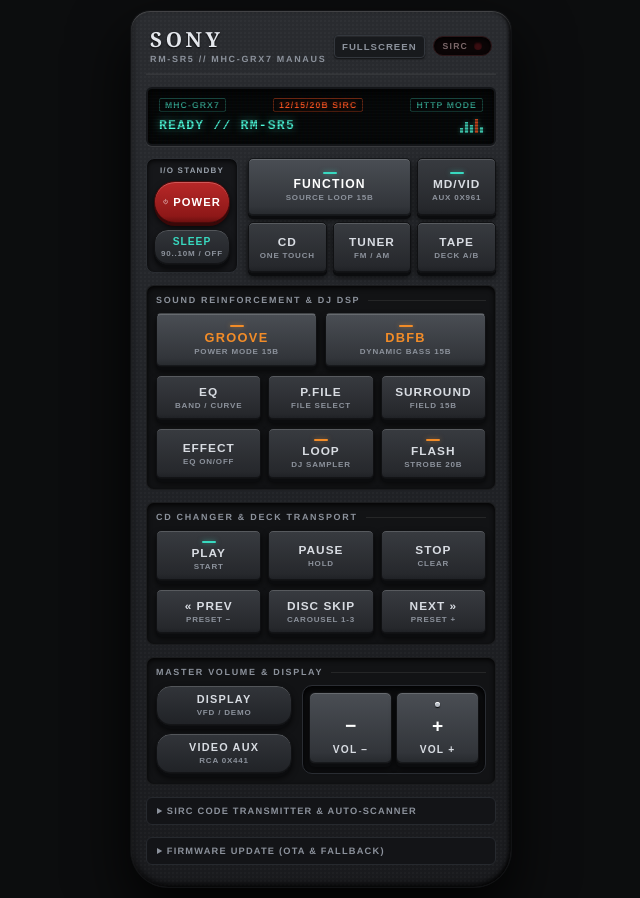
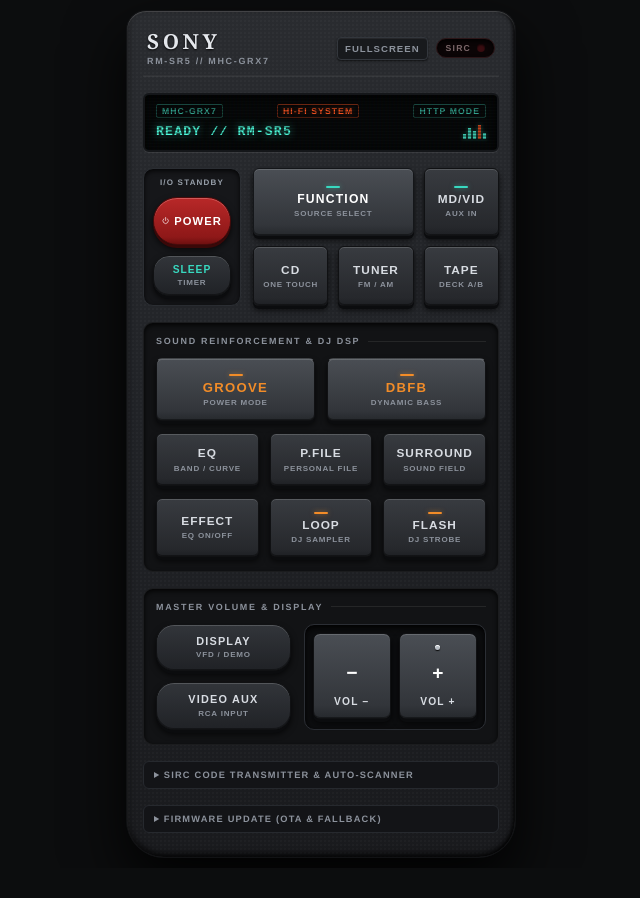
Before and after one commit to phs333/sony-grx7-remote, a plain HTML site: page main/index.html in a window 1280 px wide. Shown: the whole page, without its empty margins (319-959 px from the left). After the commit the page ends 868 px from the top, so only its background shows below. Drawn offline with Linux system fonts and the light colour scheme; no server answers.

Commit message:
Remove CD transport bay, clean hex/bit labels on buttons, and increase button spacing

```diff
--- a/main/index.html
+++ b/main/index.html
@@ -1,5 +1,6 @@
 <!DOCTYPE html>
 <html lang="pt-BR">
+
 <head>
   <meta charset="UTF-8">
   <meta name="viewport" content="width=device-width, initial-scale=1.0, maximum-scale=1.0, user-scalable=no">
@@ -51,22 +52,22 @@
     /* Carcaca fisica estilo controle Sony RM-SR5 anos 90 */
     .remote {
       width: 100%;
-    max-width: 382px;
+      max-width: 390px;
       background:
-      radial-gradient(rgba(255,255,255,0.025) 1px, transparent 0) 0 0 / 4px 4px,
+        radial-gradient(rgba(255, 255, 255, 0.025) 1px, transparent 0) 0 0 / 4px 4px,
         linear-gradient(175deg, var(--chassis-top) 0%, #212327 45%, var(--chassis-bot) 100%);
       border-radius: 20px 20px 38px 38px;
-    padding: 16px 15px 22px;
+      padding: 18px 16px 24px;
       box-shadow:
-      0 26px 60px rgba(0,0,0,0.9),
-      inset 0 1px 1px rgba(255,255,255,0.18),
-      inset 0 -3px 6px rgba(0,0,0,0.85),
-      inset 2px 0 3px rgba(255,255,255,0.05),
-      inset -2px 0 3px rgba(0,0,0,0.6);
+        0 26px 60px rgba(0, 0, 0, 0.9),
+        inset 0 1px 1px rgba(255, 255, 255, 0.18),
+        inset 0 -3px 6px rgba(0, 0, 0, 0.85),
+        inset 2px 0 3px rgba(255, 255, 255, 0.05),
+        inset -2px 0 3px rgba(0, 0, 0, 0.6);
       border: 1px solid #111214;
       display: flex;
       flex-direction: column;
-    gap: 12px;
+      gap: 16px;
       position: relative;
     }
 
@@ -75,7 +76,7 @@
       justify-content: space-between;
       align-items: center;
       padding: 2px 4px 9px;
-    border-bottom: 2px groove rgba(255,255,255,0.06);
+      border-bottom: 2px groove rgba(255, 255, 255, 0.06);
     }
 
     .sony-logo {
@@ -84,7 +85,7 @@
       font-size: 1.3rem;
       letter-spacing: 3.5px;
       color: #e4e7ec;
-    text-shadow: 0 1px 2px rgba(0,0,0,0.9);
+      text-shadow: 0 1px 2px rgba(0, 0, 0, 0.9);
       line-height: 1;
     }
 
@@ -115,8 +116,9 @@
       letter-spacing: 1px;
       text-transform: uppercase;
       cursor: pointer;
-    box-shadow: inset 0 1px 0 rgba(255,255,255,0.06), 0 1px 2px rgba(0,0,0,0.6);
+      box-shadow: inset 0 1px 0 rgba(255, 255, 255, 0.06), 0 1px 2px rgba(0, 0, 0, 0.6);
     }
+
     .btn-fs:active {
       background: #121316;
       color: var(--silk-white);
@@ -130,22 +132,25 @@
       border: 1px solid #2c1618;
       border-radius: 12px;
       padding: 4px 9px;
-    box-shadow: inset 0 2px 4px rgba(0,0,0,0.9);
+      box-shadow: inset 0 2px 4px rgba(0, 0, 0, 0.9);
     }
+
     .ir-window span {
       font-size: 0.54rem;
       font-weight: 700;
       letter-spacing: 1.2px;
       color: #7c686a;
     }
+
     .ir-led {
       width: 8px;
       height: 8px;
       border-radius: 50%;
       background: #3a0d11;
-    box-shadow: inset 0 1px 2px rgba(0,0,0,0.8);
+      box-shadow: inset 0 1px 2px rgba(0, 0, 0, 0.8);
       transition: all 0.05s ease;
     }
+
     .ir-led.active {
       background: #ff1e27;
       box-shadow: 0 0 10px #ff1e27, 0 0 4px #ff8a80;
@@ -158,21 +163,23 @@
       padding: 9px 11px;
       border: 2px solid #141619;
       box-shadow:
-      inset 0 3px 8px rgba(0,0,0,0.95),
-      0 1px 0 rgba(255,255,255,0.08);
+        inset 0 3px 8px rgba(0, 0, 0, 0.95),
+        0 1px 0 rgba(255, 255, 255, 0.08);
       position: relative;
       overflow: hidden;
     }
+
     .vfd-bezel::after {
       content: "";
       position: absolute;
       inset: 0;
       background:
         linear-gradient(rgba(18, 16, 16, 0) 50%, rgba(0, 0, 0, 0.32) 50%),
-      linear-gradient(90deg, rgba(255,0,0,0.02), rgba(0,255,0,0.01), rgba(0,0,255,0.02));
+        linear-gradient(90deg, rgba(255, 0, 0, 0.02), rgba(0, 255, 0, 0.01), rgba(0, 0, 255, 0.02));
       background-size: 100% 3px, 4px 100%;
       pointer-events: none;
     }
+
     .vfd-top {
       display: flex;
       justify-content: space-between;
@@ -182,17 +189,20 @@
       font-weight: 700;
       letter-spacing: 1.1px;
     }
+
     .vfd-badge {
       padding: 1px 5px;
       border-radius: 2px;
       border: 1px solid rgba(78, 255, 223, 0.25);
       color: rgba(78, 255, 223, 0.65);
     }
+
     .vfd-badge.orange {
       border-color: rgba(255, 85, 34, 0.4);
       color: var(--vfd-orange);
       text-shadow: 0 0 6px rgba(255, 85, 34, 0.45);
     }
+
     .vfd-main {
       font-family: 'Courier New', Consolas, monospace;
       font-size: 0.82rem;
@@ -207,6 +217,7 @@
       justify-content: space-between;
       gap: 6px;
     }
+
     .vfd-bars {
       display: flex;
       align-items: flex-end;
@@ -214,6 +225,7 @@
       height: 14px;
       flex-shrink: 0;
     }
+
     .vfd-bars i {
       display: block;
       width: 3px;
@@ -222,26 +234,58 @@
       opacity: 0.75;
       transition: height 0.12s ease;
     }
-  .vfd-bars i:nth-child(1) { height: 5px; }
-  .vfd-bars i:nth-child(2) { height: 11px; }
-  .vfd-bars i:nth-child(3) { height: 8px; }
-  .vfd-bars i:nth-child(4) { height: 14px; background: var(--vfd-orange); }
-  .vfd-bars i:nth-child(5) { height: 6px; }
-  .vfd-bars.pulse i:nth-child(1) { height: 13px; }
-  .vfd-bars.pulse i:nth-child(2) { height: 6px; }
-  .vfd-bars.pulse i:nth-child(3) { height: 14px; background: var(--vfd-orange); }
-  .vfd-bars.pulse i:nth-child(4) { height: 7px; }
-  .vfd-bars.pulse i:nth-child(5) { height: 12px; }
+
+    .vfd-bars i:nth-child(1) {
+      height: 5px;
+    }
+
+    .vfd-bars i:nth-child(2) {
+      height: 11px;
+    }
+
+    .vfd-bars i:nth-child(3) {
+      height: 8px;
+    }
+
+    .vfd-bars i:nth-child(4) {
+      height: 14px;
+      background: var(--vfd-orange);
+    }
+
+    .vfd-bars i:nth-child(5) {
+      height: 6px;
+    }
+
+    .vfd-bars.pulse i:nth-child(1) {
+      height: 13px;
+    }
+
+    .vfd-bars.pulse i:nth-child(2) {
+      height: 6px;
+    }
+
+    .vfd-bars.pulse i:nth-child(3) {
+      height: 14px;
+      background: var(--vfd-orange);
+    }
+
+    .vfd-bars.pulse i:nth-child(4) {
+      height: 7px;
+    }
+
+    .vfd-bars.pulse i:nth-child(5) {
+      height: 12px;
+    }
 
     .bay {
       background: var(--well-bg);
-    border-radius: 8px;
-    padding: 9px 9px 10px;
-    border: 1px solid rgba(255,255,255,0.04);
-    box-shadow: inset 0 2px 5px rgba(0,0,0,0.85);
+      border-radius: 10px;
+      padding: 13px 12px 14px;
+      border: 1px solid rgba(255, 255, 255, 0.04);
+      box-shadow: inset 0 2px 5px rgba(0, 0, 0, 0.85);
       display: flex;
       flex-direction: column;
-    gap: 8px;
+      gap: 12px;
     }
 
     .bay-header {
@@ -249,6 +293,7 @@
       align-items: center;
       gap: 8px;
     }
+
     .bay-title {
       font-size: 0.56rem;
       font-weight: 700;
@@ -257,10 +302,11 @@
       color: var(--silk-dim);
       white-space: nowrap;
     }
+
     .bay-line {
       height: 1px;
       width: 100%;
-    background: rgba(255,255,255,0.08);
+      background: rgba(255, 255, 255, 0.08);
     }
 
     .hw-btn {
@@ -268,19 +314,19 @@
       background: var(--key-charcoal);
       color: var(--silk-white);
       border: 1px solid #101113;
-    border-radius: 5px;
-    padding: 10px 6px 9px;
+      border-radius: 6px;
+      padding: 13px 8px 12px;
       cursor: pointer;
       box-shadow:
         0 3px 0 #0b0c0e,
-      0 4px 6px rgba(0,0,0,0.75),
-      inset 0 1px 0 rgba(255,255,255,0.16),
-      inset 0 -1px 0 rgba(0,0,0,0.4);
+        0 4px 6px rgba(0, 0, 0, 0.75),
+        inset 0 1px 0 rgba(255, 255, 255, 0.16),
+        inset 0 -1px 0 rgba(0, 0, 0, 0.4);
       display: flex;
       flex-direction: column;
       align-items: center;
       justify-content: center;
-    gap: 2px;
+      gap: 3px;
       transition: transform 0.04s ease, box-shadow 0.04s ease;
       touch-action: manipulation;
     }
@@ -291,8 +337,8 @@
       transform: translateY(2px);
       box-shadow:
         0 1px 0 #0b0c0e,
-      0 1px 2px rgba(0,0,0,0.6),
-      inset 0 1px 3px rgba(0,0,0,0.8);
+        0 1px 2px rgba(0, 0, 0, 0.6),
+        inset 0 1px 3px rgba(0, 0, 0, 0.8);
     }
 
     .hw-btn:disabled {
@@ -320,13 +366,15 @@
       width: 14px;
       height: 2px;
       border-radius: 1px;
-    background: rgba(255,255,255,0.14);
+      background: rgba(255, 255, 255, 0.14);
       margin-bottom: 2px;
     }
+
     .key-pip.amber {
       background: var(--silk-amber);
       box-shadow: 0 0 5px rgba(242, 140, 40, 0.55);
     }
+
     .key-pip.cyan {
       background: var(--silk-cyan);
       box-shadow: 0 0 5px rgba(56, 217, 192, 0.55);
@@ -334,49 +382,53 @@
 
     .power-source-row {
       display: grid;
-    grid-template-columns: 92px 1fr;
-    gap: 10px;
+      grid-template-columns: 98px 1fr;
+      gap: 12px;
       align-items: stretch;
     }
 
     .power-well {
       background: #16171a;
       border: 1px solid #2b2e33;
-    border-radius: 8px;
-    padding: 7px;
+      border-radius: 10px;
+      padding: 9px;
       display: flex;
       flex-direction: column;
       align-items: center;
       justify-content: space-between;
-    gap: 6px;
-    box-shadow: inset 0 2px 5px rgba(0,0,0,0.8);
+      gap: 10px;
+      box-shadow: inset 0 2px 5px rgba(0, 0, 0, 0.8);
     }
+
     .power-label {
       font-size: 0.5rem;
       font-weight: 700;
       letter-spacing: 1.2px;
       color: #98a0aa;
     }
+
     .btn-power {
       width: 100%;
-    height: 42px;
-    border-radius: 21px;
+      height: 48px;
+      border-radius: 24px;
       background: var(--key-power);
       box-shadow:
         0 3px 0 #3a0808,
-      0 4px 7px rgba(0,0,0,0.8),
-      inset 0 1px 0 rgba(255,190,190,0.32);
+        0 4px 7px rgba(0, 0, 0, 0.8),
+        inset 0 1px 0 rgba(255, 190, 190, 0.32);
       border: 1px solid #4a0a0a;
       flex-direction: row;
       gap: 5px;
       padding: 0 8px;
     }
+
     .btn-power:active {
       background: var(--key-power-pressed);
       box-shadow:
         0 1px 0 #3a0808,
-      inset 0 2px 4px rgba(0,0,0,0.75);
+        inset 0 2px 4px rgba(0, 0, 0, 0.75);
     }
+
     .btn-power svg {
       width: 13px;
       height: 13px;
@@ -384,6 +436,7 @@
       stroke-width: 2.2;
       fill: none;
     }
+
     .btn-power .key-main {
       font-size: 0.7rem;
       color: #fff;
@@ -392,10 +445,11 @@
 
     .btn-sleep {
       width: 100%;
-    border-radius: 14px;
-    padding: 6px 6px;
+      border-radius: 16px;
+      padding: 8px 6px;
       background: linear-gradient(180deg, #32353a 0%, #202226 100%);
     }
+
     .btn-sleep .key-main {
       font-size: 0.64rem;
       color: var(--silk-cyan);
@@ -404,13 +458,15 @@
     .source-grid {
       display: grid;
       grid-template-columns: 1fr 1fr 1fr;
-    gap: 6px;
+      gap: 10px;
     }
+
     .btn-func-wide {
       grid-column: span 2;
       background: var(--key-metal);
       border-color: #141619;
     }
+
     .btn-func-wide .key-main {
       color: #ffffff;
       font-size: 0.76rem;
@@ -420,35 +476,39 @@
     .grid-2 {
       display: grid;
       grid-template-columns: 1fr 1fr;
-    gap: 8px;
+      gap: 12px;
     }
+
     .grid-3 {
       display: grid;
       grid-template-columns: 1fr 1fr 1fr;
-    gap: 7px;
+      gap: 11px;
     }
+
     .grid-4 {
       display: grid;
       grid-template-columns: 1fr 1fr 1fr 1fr;
-    gap: 6px;
+      gap: 10px;
     }
 
     .btn-sound-pro {
       background: var(--key-metal);
-    padding: 11px 6px 10px;
-    border-top: 1px solid rgba(255,255,255,0.12);
+      padding: 15px 8px 13px;
+      border-top: 1px solid rgba(255, 255, 255, 0.12);
     }
+
     .btn-sound-pro .key-main {
       color: var(--silk-amber);
-    font-size: 0.8rem;
+      font-size: 0.82rem;
       letter-spacing: 1.3px;
     }
 
     .pill-btn {
-    border-radius: 15px;
-    padding: 8px 8px;
+      border-radius: 18px;
+      padding: 11px 8px;
       background: linear-gradient(180deg, #32353a 0%, #202226 100%);
     }
+
     .pill-btn .key-main {
       font-size: 0.68rem;
       letter-spacing: 1.2px;
@@ -457,7 +517,7 @@
     .vol-section {
       display: grid;
       grid-template-columns: 1fr 1.35fr;
-    gap: 10px;
+      gap: 13px;
       align-items: stretch;
     }
 
@@ -465,46 +525,50 @@
       display: flex;
       flex-direction: column;
       justify-content: space-between;
-    gap: 7px;
+      gap: 11px;
     }
 
     .vol-rocker-well {
       background: #0d0e10;
       border: 1px solid #2b2e34;
       border-radius: 10px;
-    padding: 6px;
+      padding: 8px;
       display: grid;
       grid-template-columns: 1fr 1fr;
-    gap: 4px;
-    box-shadow: inset 0 3px 6px rgba(0,0,0,0.95);
+      gap: 8px;
+      box-shadow: inset 0 3px 6px rgba(0, 0, 0, 0.95);
       position: relative;
     }
 
     .btn-vol {
-    height: 72px;
+      height: 86px;
       background: var(--key-metal);
-    border-radius: 6px;
+      border-radius: 7px;
       justify-content: space-between;
-    padding: 9px 6px 8px;
+      padding: 11px 6px 10px;
     }
+
     .btn-vol .vol-sym {
       font-size: 1.2rem;
       font-weight: 700;
       color: #fff;
       line-height: 1;
     }
+
     .btn-vol .key-main {
       font-size: 0.64rem;
       letter-spacing: 1.2px;
       color: var(--silk-white);
     }
+
     .tactile-dot {
       width: 5px;
       height: 5px;
       border-radius: 50%;
       background: #b8bec6;
-    box-shadow: 0 1px 1px rgba(0,0,0,0.9), inset 0 1px 0 #fff;
+      box-shadow: 0 1px 1px rgba(0, 0, 0, 0.9), inset 0 1px 0 #fff;
     }
+
     .tactile-spacer {
       width: 5px;
       height: 5px;
@@ -518,6 +582,7 @@
       padding: 8px 10px;
       font-size: 0.7rem;
     }
+
     summary {
       cursor: pointer;
       color: var(--silk-dim);
@@ -527,13 +592,16 @@
       font-size: 0.58rem;
       outline: none;
     }
+
     .lab-row {
       display: flex;
       gap: 6px;
       margin-top: 8px;
       align-items: center;
     }
-  input, select {
+
+    input,
+    select {
       background: #0b0c0e;
       color: var(--vfd-cyan);
       border: 1px solid #2b2f36;
@@ -544,11 +612,13 @@
       font-weight: 700;
       width: 100%;
     }
+
     input[type="file"] {
       font-size: 0.64rem;
       padding: 5px;
       color: var(--silk-white);
     }
+
     .btn-lab {
       padding: 7px 10px;
       font-size: 0.64rem;
@@ -557,6 +627,7 @@
       border-radius: 4px;
       flex-shrink: 0;
     }
+
     .ota-meta {
       margin-top: 8px;
       padding: 6px 8px;
@@ -568,9 +639,11 @@
       color: var(--silk-dim);
       line-height: 1.45;
     }
+
     .ota-meta b {
       color: var(--vfd-cyan);
     }
+
     .ota-bar-wrap {
       margin-top: 7px;
       height: 7px;
@@ -580,6 +653,7 @@
       overflow: hidden;
       display: none;
     }
+
     .ota-bar {
       height: 100%;
       width: 0%;
@@ -588,13 +662,14 @@
     }
   </style>
 </head>
+
 <body>
   <div class="remote">
     <!-- Topo da carcaca -->
     <div class="top-bar">
       <div>
         <div class="sony-logo">SONY</div>
-        <span class="model-tag">RM-SR5 // MHC-GRX7 MANAUS</span>
+        <span class="model-tag">RM-SR5 // MHC-GRX7 </span>
       </div>
       <div class="top-controls">
         <button class="btn-fs" onclick="toggleFullscreen()" title="Alternar Tela Cheia">FULLSCREEN</button>
@@ -609,7 +684,7 @@
     <div class="vfd-bezel">
       <div class="vfd-top">
         <span id="partBadge" class="vfd-badge">MHC-GRX7</span>
-        <span class="vfd-badge orange">12/15/20B SIRC</span>
+        <span class="vfd-badge orange">HI-FI SYSTEM</span>
         <span id="wsBadge" class="vfd-badge">WS INIT</span>
       </div>
       <div class="vfd-main">
@@ -624,39 +699,39 @@
     <div class="power-source-row">
       <div class="power-well">
         <span class="power-label">I/O STANDBY</span>
-        <button class="hw-btn btn-power" onclick="sendKey('power', 'POWER I/O (0xA81)')">
+        <button class="hw-btn btn-power" onclick="sendKey('power', 'POWER I/O')">
           <svg viewBox="0 0 24 24">
-            <path d="M12 2v10" stroke-linecap="round"/>
-            <path d="M18.4 6.6a9 9 0 1 1-12.8 0" stroke-linecap="round"/>
+            <path d="M12 2v10" stroke-linecap="round" />
+            <path d="M18.4 6.6a9 9 0 1 1-12.8 0" stroke-linecap="round" />
           </svg>
           <span class="key-main">POWER</span>
         </button>
-        <button class="hw-btn btn-sleep" onclick="sendKey('sleep', 'SLEEP TIMER (0x061)')">
+        <button class="hw-btn btn-sleep" onclick="sendKey('sleep', 'SLEEP TIMER')">
           <span class="key-main">SLEEP</span>
-          <span class="key-sub">90..10m / Off</span>
+          <span class="key-sub">Timer</span>
         </button>
       </div>
 
       <div class="source-grid">
-        <button class="hw-btn btn-func-wide" onclick="sendKey('function', 'FUNCTION (0x4B09 15B)')">
+        <button class="hw-btn btn-func-wide" onclick="sendKey('function', 'FUNCTION')">
           <span class="key-pip cyan"></span>
           <span class="key-main">FUNCTION</span>
-          <span class="key-sub">Source Loop 15b</span>
+          <span class="key-sub">Source Select</span>
         </button>
-        <button class="hw-btn" onclick="sendKey('md_video', 'MD / VIDEO (0x961)')">
+        <button class="hw-btn" onclick="sendKey('md_video', 'MD / VIDEO')">
           <span class="key-pip cyan"></span>
           <span class="key-main">MD/VID</span>
-          <span class="key-sub">Aux 0x961</span>
+          <span class="key-sub">Aux In</span>
         </button>
-        <button class="hw-btn" onclick="sendKey('cd', 'CD DIRECT (0xA41)')">
+        <button class="hw-btn" onclick="sendKey('cd', 'CD')">
           <span class="key-main">CD</span>
           <span class="key-sub">One Touch</span>
         </button>
-        <button class="hw-btn" onclick="sendKey('tuner', 'TUNER / BAND (0xF01)')">
+        <button class="hw-btn" onclick="sendKey('tuner', 'TUNER / BAND')">
           <span class="key-main">TUNER</span>
           <span class="key-sub">FM / AM</span>
         </button>
-        <button class="hw-btn" onclick="sendKey('tape', 'TAPE A/B (0xC41)')">
+        <button class="hw-btn" onclick="sendKey('tape', 'TAPE A/B')">
           <span class="key-main">TAPE</span>
           <span class="key-sub">Deck A/B</span>
         </button>
@@ -670,82 +745,45 @@
         <div class="bay-line"></div>
       </div>
       <div class="grid-2">
-        <button class="hw-btn btn-sound-pro" onclick="sendKey('groove', 'GROOVE (0x2F08 15B)')">
+        <button class="hw-btn btn-sound-pro" onclick="sendKey('groove', 'GROOVE')">
           <span class="key-pip amber"></span>
           <span class="key-main">GROOVE</span>
-          <span class="key-sub">Power Mode 15b</span>
+          <span class="key-sub">Power Mode</span>
         </button>
-        <button class="hw-btn btn-sound-pro" onclick="sendKey('dbfb', 'DBFB / BASS (0x5909 15B)')">
+        <button class="hw-btn btn-sound-pro" onclick="sendKey('dbfb', 'DBFB BASS')">
           <span class="key-pip amber"></span>
           <span class="key-main">DBFB</span>
-          <span class="key-sub">Dynamic Bass 15b</span>
+          <span class="key-sub">Dynamic Bass</span>
         </button>
       </div>
       <div class="grid-3">
-        <button class="hw-btn" onclick="sendKey('eq', 'EQ (0x6309 15B)')">
+        <button class="hw-btn" onclick="sendKey('eq', 'EQUALIZER')">
           <span class="key-main">EQ</span>
           <span class="key-sub">Band / Curve</span>
         </button>
-        <button class="hw-btn" onclick="sendKey('pfile', 'P.FILE (0x3B09 15B)')">
+        <button class="hw-btn" onclick="sendKey('pfile', 'P.FILE')">
           <span class="key-main">P.FILE</span>
-          <span class="key-sub">File Select</span>
+          <span class="key-sub">Personal File</span>
         </button>
-        <button class="hw-btn" onclick="sendKey('surround', 'SURROUND (0x0109 15B)')">
+        <button class="hw-btn" onclick="sendKey('surround', 'SURROUND')">
           <span class="key-main">SURROUND</span>
-          <span class="key-sub">Field 15b</span>
+          <span class="key-sub">Sound Field</span>
         </button>
       </div>
       <div class="grid-3">
-        <button class="hw-btn" onclick="sendKey('effect', 'EFFECT (0x1909 15B)')">
+        <button class="hw-btn" onclick="sendKey('effect', 'EFFECT')">
           <span class="key-main">EFFECT</span>
           <span class="key-sub">EQ On/Off</span>
         </button>
-        <button class="hw-btn" onclick="sendKey('loop', 'DJ LOOP (0x1F1)')">
+        <button class="hw-btn" onclick="sendKey('loop', 'DJ LOOP')">
           <span class="key-pip amber"></span>
           <span class="key-main">LOOP</span>
           <span class="key-sub">DJ Sampler</span>
         </button>
-        <button class="hw-btn" onclick="sendKey('flash', 'DJ FLASH (0xEEB99 20B)')">
+        <button class="hw-btn" onclick="sendKey('flash', 'DJ FLASH')">
           <span class="key-pip amber"></span>
           <span class="key-main">FLASH</span>
-          <span class="key-sub">Strobe 20b</span>
-        </button>
-      </div>
-    </div>
-
-    <!-- Transporte CD Changer / Deck (20-bit Sony 26.57) -->
-    <div class="bay">
-      <div class="bay-header">
-        <span class="bay-title">CD Changer &amp; Deck Transport</span>
-        <div class="bay-line"></div>
-      </div>
-      <div class="grid-3">
-        <button class="hw-btn" onclick="sendKey('play', 'PLAY (0x4CB9C 20B)')">
-          <span class="key-pip cyan"></span>
-          <span class="key-main">PLAY</span>
-          <span class="key-sub">Start</span>
-        </button>
-        <button class="hw-btn" onclick="sendKey('pause', 'PAUSE (0x9CB9C 20B)')">
-          <span class="key-main">PAUSE</span>
-          <span class="key-sub">Hold</span>
-        </button>
-        <button class="hw-btn" onclick="sendKey('stop', 'STOP (0x1CB9C 20B)')">
-          <span class="key-main">STOP</span>
-          <span class="key-sub">Clear</span>
-        </button>
-      </div>
-      <div class="grid-3">
-        <button class="hw-btn" onclick="sendKey('prev', 'PREV (0x0CB9C 20B)')">
-          <span class="key-main">&laquo; PREV</span>
-          <span class="key-sub">Preset &minus;</span>
-        </button>
-        <button class="hw-btn" onclick="sendKey('disc_skip', 'DISC SKIP (0x7CB9C 20B)')">
-          <span class="key-main">DISC SKIP</span>
-          <span class="key-sub">Carousel 1-3</span>
-        </button>
-        <button class="hw-btn" onclick="sendKey('next', 'NEXT (0x8CB9C 20B)')">
-          <span class="key-main">NEXT &raquo;</span>
-          <span class="key-sub">Preset +</span>
+          <span class="key-sub">DJ Strobe</span>
         </button>
       </div>
     </div>
@@ -758,13 +796,13 @@
       </div>
       <div class="vol-section">
         <div class="util-col">
-          <button class="hw-btn pill-btn" onclick="sendKey('display', 'DISPLAY (0xD21)')">
+          <button class="hw-btn pill-btn" onclick="sendKey('display', 'DISPLAY')">
             <span class="key-main">DISPLAY</span>
             <span class="key-sub">VFD / Demo</span>
           </button>
-          <button class="hw-btn pill-btn" onclick="sendKey('video_aux', 'VIDEO AUX (0x441)')">
+          <button class="hw-btn pill-btn" onclick="sendKey('video_aux', 'VIDEO AUX')">
             <span class="key-main">VIDEO AUX</span>
-            <span class="key-sub">RCA 0x441</span>
+            <span class="key-sub">RCA Input</span>
           </button>
         </div>
 
@@ -834,12 +872,14 @@
         <button class="hw-btn btn-lab" onclick="stepCmd(-1)">&minus;</button>
         <button class="hw-btn btn-lab" onclick="stepCmd(0)">TEST CMD</button>
         <button class="hw-btn btn-lab" onclick="stepCmd(1)">+</button>
-        <button class="hw-btn btn-lab" id="btnAutoScan" style="flex:1; color:#4effdf; border-color:rgba(78,255,223,0.35);" onclick="toggleAutoScan()">
+        <button class="hw-btn btn-lab" id="btnAutoScan"
+          style="flex:1; color:#4effdf; border-color:rgba(78,255,223,0.35);" onclick="toggleAutoScan()">
           AUTO SCAN 0-127
         </button>
       </div>
       <div class="lab-row">
-        <button class="hw-btn btn-lab" style="width:100%; padding:9px; color:#ff9e40; border-color:rgba(255,111,0,0.4);" onclick="sendKey('cam_test', 'IR LED CAMERA BURST (1.5s)')">
+        <button class="hw-btn btn-lab" style="width:100%; padding:9px; color:#ff9e40; border-color:rgba(255,111,0,0.4);"
+          onclick="sendKey('cam_test', 'IR LED CAMERA BURST (1.5s)')">
           IR CAMERA BEACON TEST (1.5s BURST)
         </button>
       </div>
@@ -858,10 +898,12 @@
         <div id="otaBar" class="ota-bar"></div>
       </div>
       <div class="lab-row">
-        <button class="hw-btn btn-lab" id="btnOtaUpload" style="flex:1; color:#4effdf; border-color:rgba(78,255,223,0.4);" onclick="uploadOta()">
+        <button class="hw-btn btn-lab" id="btnOtaUpload"
+          style="flex:1; color:#4effdf; border-color:rgba(78,255,223,0.4);" onclick="uploadOta()">
           UPLOAD FIRMWARE (.BIN)
         </button>
-        <button class="hw-btn btn-lab" id="btnOtaRollback" style="color:#ff9e40; border-color:rgba(255,111,0,0.4);" onclick="triggerRollback()" disabled>
+        <button class="hw-btn btn-lab" id="btnOtaRollback" style="color:#ff9e40; border-color:rgba(255,111,0,0.4);"
+          onclick="triggerRollback()" disabled>
           FALLBACK
         </button>
       </div>
@@ -1097,12 +1139,12 @@
       btn.addEventListener('mouseleave', stop);
     }
 
-  setupHoldButton('btnVolUp', 'vol_up', 'VOL + (0x481)');
-  setupHoldButton('btnVolDown', 'vol_down', 'VOL - (0xC81)');
+    setupHoldButton('btnVolUp', 'vol_up', 'VOLUME +');
+    setupHoldButton('btnVolDown', 'vol_down', 'VOLUME -');
 
     function toggleFullscreen() {
       if (!document.fullscreenElement) {
-      document.documentElement.requestFullscreen().catch(() => {});
+        document.documentElement.requestFullscreen().catch(() => { });
       } else if (document.exitFullscreen) {
         document.exitFullscreen();
       }
@@ -1111,8 +1153,9 @@
     loadOtaInfo();
 
     if ('serviceWorker' in navigator) {
-    navigator.serviceWorker.register('/sw.js').catch(() => {});
+      navigator.serviceWorker.register('/sw.js').catch(() => { });
     }
   </script>
 </body>
+
 </html>
```
Also changed, not shown: 1 other file. Lines whose indentation alone changed are shown as unchanged.
